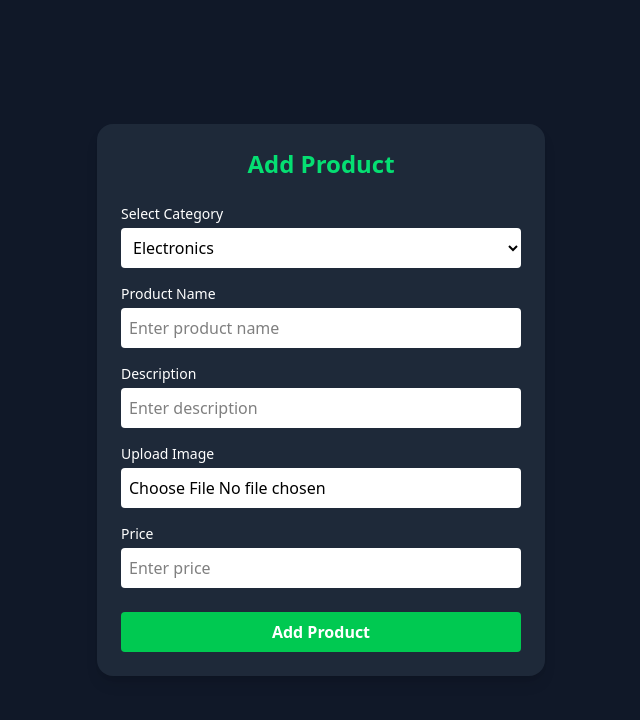
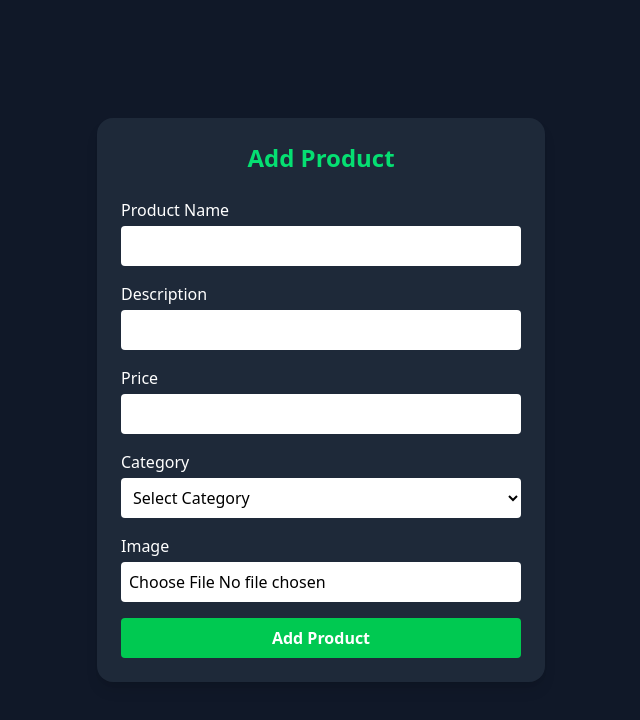
Before and after one commit to abdull435/Ecommerce-cyber, a React app in the folder frontend/: page / in a window 1280 px wide. Shown: the top 720 px of the page, without its empty margins (319-959 px from the left). Built offline with nearby package versions, Linux system fonts and the light colour scheme; the HTML template or start-up script is replaced by a standard one.

Commit message:
use seprate states to store value of inputs in addProduct component

```diff
--- a/frontend/package.json
+++ b/frontend/package.json
@@ -11,7 +11,7 @@
   },
   "dependencies": {
     "@tailwindcss/vite": "^4.0.14",
-    "axios": "^1.8.3",
+    "axios": "^1.9.0",
     "react": "^19.0.0",
     "react-dom": "^19.0.0",
     "react-router-dom": "^7.3.0",
--- a/frontend/src/components/addProduct.jsx
+++ b/frontend/src/components/addProduct.jsx
@@ -1,104 +1,104 @@
 import React, { useState } from 'react';
+import axios from 'axios';
 
 const AddProduct = () => {
-  const [formData, setFormData] = useState({
-    menu: '',
-    name: '',
-    description: '',
-    image: null,
-    price: ''
-  });
+  const [name, setName] = useState('');
+  const [description, setDescription] = useState('');
+  const [price, setPrice] = useState('');
+  const [category, setCategory] = useState('');
+  const [image, setImage] = useState(null);
 
-  const handleChange = (e) => {
-    const { name, value, files } = e.target;
-    setFormData({
-      ...formData,
-      [name]: files ? files[0] : value
-    });
+  const handleSubmit = async (e) => {
+    e.preventDefault();
+
+    const data = new FormData();
+    data.append('name', name);
+    data.append('description', description);
+    data.append('price', price);
+    data.append('category', category);
+    data.append('image', image);
+
+    try {
+      const res = await axios.post('http://localhost:3000/add-product', data);
+      alert('Product added successfully!');
+      console.log(res.data);
+    } catch (err) {
+      console.error(err);
+      alert('Failed to add product.');
+    }
   };
 
-
   return (
-    <div className="flex items-center justify-center bg-gray-900 text-white h-screen">
-      <div className="bg-gray-800 p-6 rounded-2xl w-full max-w-md shadow-lg overflow-y-auto">
+    <div className="flex items-center justify-center min-h-screen bg-gray-900 text-white">
+      <div className="bg-gray-800 p-6 rounded-2xl w-full max-w-md shadow-lg">
         <h2 className="text-2xl font-bold text-green-400 mb-6 text-center">Add Product</h2>
-
-        <form encType="multipart/form-data" className="flex flex-col gap-y-4">
+        <form onSubmit={handleSubmit} encType="multipart/form-data" className="flex flex-col space-y-4">
 
           <div className="flex flex-col">
-            <label className="text-sm font-medium mb-1">Select Category</label>
-            <select
-              name="menu"
-              onChange={handleChange}
-              className="p-2 rounded bg-white text-black"
-              required
-            >
-              <option value="" disabled>Select Category</option>
-              <option value="Electronics">Electronics</option>
-              <option value="Beauty">Beauty</option>
-              <option value="Books">Books</option>
-              <option value="Grocery Items">Grocery Items</option>
-            </select>
-          </div>
-
-          <div className="flex flex-col">
-            <label className="text-sm font-medium mb-1">Product Name</label>
+            <label className="mb-1">Product Name</label>
             <input
               type="text"
-              name="name"
-              placeholder="Enter product name"
-              onChange={handleChange}
+              value={name}
+              onChange={(e) => setName(e.target.value)}
               className="p-2 rounded bg-white text-black"
               required
             />
           </div>
 
           <div className="flex flex-col">
-            <label className="text-sm font-medium mb-1">Description</label>
+            <label className="mb-1">Description</label>
             <input
               type="text"
-              name="description"
-              placeholder="Enter description"
-              onChange={handleChange}
+              value={description}
+              onChange={(e) => setDescription(e.target.value)}
               className="p-2 rounded bg-white text-black"
               required
             />
           </div>
 
           <div className="flex flex-col">
-            <label className="text-sm font-medium mb-1">Upload Image</label>
+            <label className="mb-1">Price</label>
             <input
-              type="file"
-              name="image"
-              accept="image/*"
-              onChange={handleChange}
+              type="number"
+              value={price}
+              onChange={(e) => setPrice(e.target.value)}
               className="p-2 rounded bg-white text-black"
               required
             />
           </div>
 
           <div className="flex flex-col">
-            <label className="text-sm font-medium mb-1">Price</label>
+            <label className="mb-1">Category</label>
+            <select
+              value={category}
+              onChange={(e) => setCategory(e.target.value)}
+              className="p-2 rounded bg-white text-black"
+              required
+            >
+              <option value="">Select Category</option>
+              <option value="Electronics">Electronics</option>
+              <option value="Beauty">Beauty</option>
+              <option value="Books">Books</option>
+              <option value="Grocery">Grocery</option>
+            </select>
+          </div>
+
+          <div className="flex flex-col">
+            <label className="mb-1">Image</label>
             <input
-              type="text"
-              name="price"
-              placeholder="Enter price"
-              onChange={handleChange}
+              type="file"
+              accept="image/*"
+              onChange={(e) => setImage(e.target.files[0])}
               className="p-2 rounded bg-white text-black"
               required
             />
           </div>
 
-          <button
-            type="submit"
-            className="py-2 px-4 bg-green-500 hover:bg-green-600 rounded text-white font-bold mt-2"
-          >
+          <button type="submit" className="bg-green-500 hover:bg-green-600 p-2 rounded font-bold">
             Add Product
           </button>
-
         </form>
       </div>
-
     </div>
   );
 };
```
Also changed, not shown: 2 other files (tests, documents, lock files or other folders).
